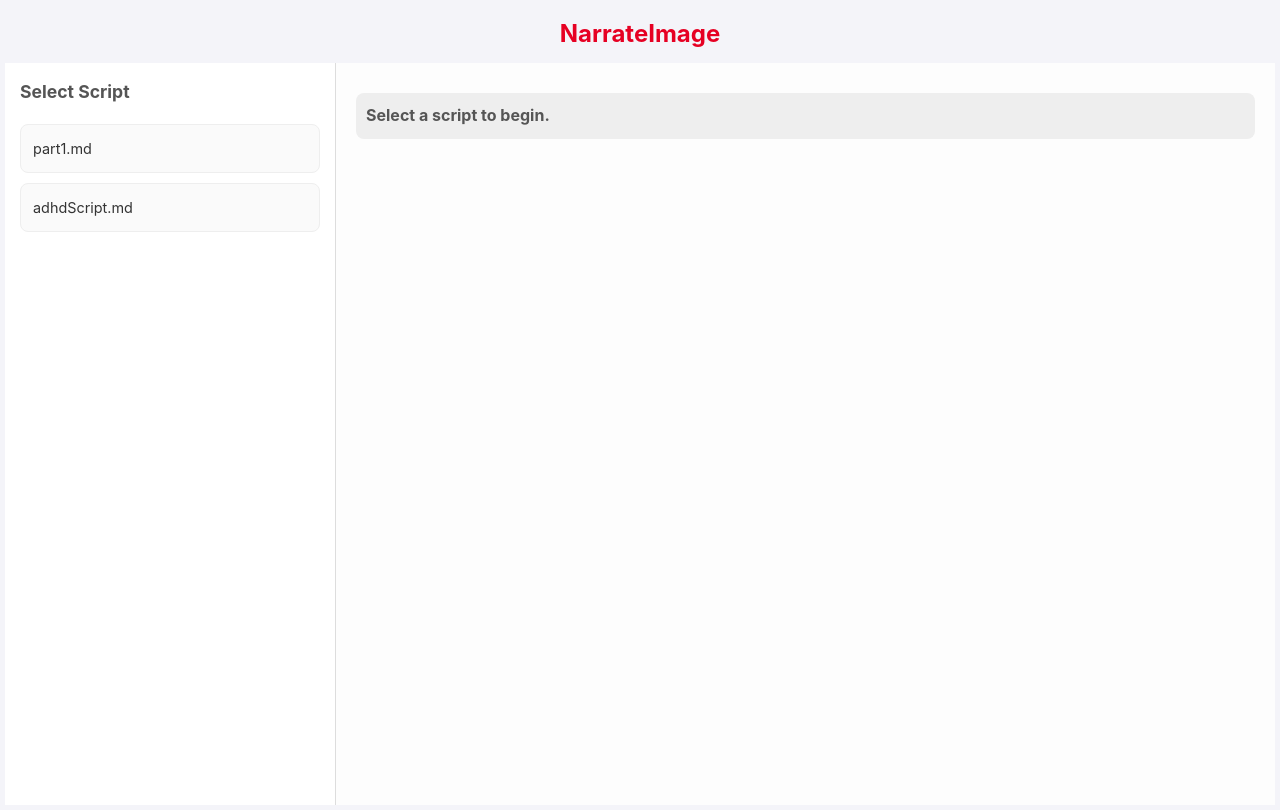
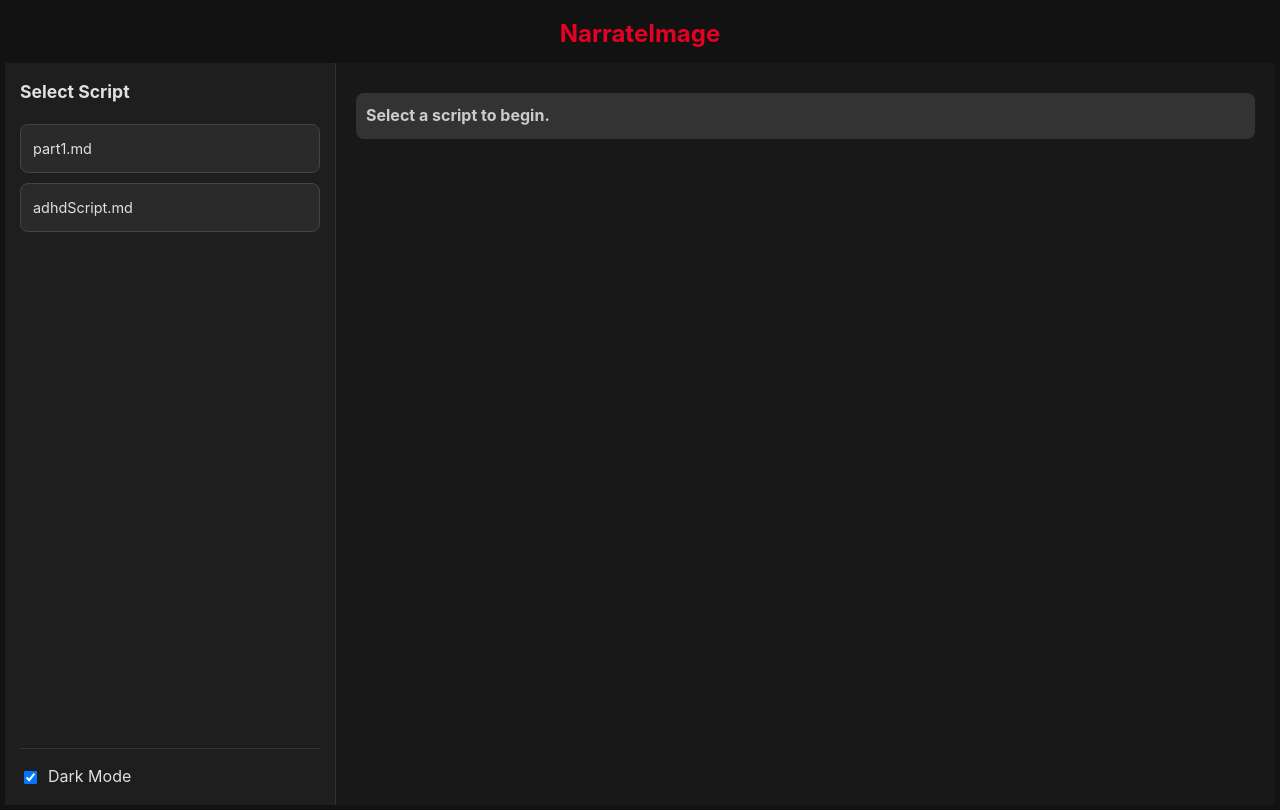
Before and after one commit to puskarwagle/Pictos, a FastAPI app: page / in a window 1280 px wide. Run offline with FastAPI, Linux system fonts and the light colour scheme.

Commit message:
now with dark mode

```diff
--- a/static/script.js
+++ b/static/script.js
@@ -15,6 +15,28 @@ document.addEventListener('DOMContentLoaded', () => {
 
     let selectedScript = null;
     let processedSegments = [];
+
+    // Dark Mode Toggle Logic
+    const darkModeToggle = document.getElementById('darkModeToggle');
+    // Enable dark mode by default if no preference is saved
+    const isDarkMode = localStorage.getItem('darkMode') !== 'false';
+
+    if (darkModeToggle) {
+        darkModeToggle.checked = isDarkMode;
+        darkModeToggle.addEventListener('change', (e) => {
+            if (e.target.checked) {
+                document.body.classList.add('dark-mode');
+                localStorage.setItem('darkMode', 'true');
+            } else {
+                document.body.classList.remove('dark-mode');
+                localStorage.setItem('darkMode', 'false');
+            }
+        });
+    }
+
+    if (isDarkMode) {
+        document.body.classList.add('dark-mode');
+    }
 
     // Load available scripts on startup
     async function loadScripts() {
--- a/static/style.css
+++ b/static/style.css
@@ -1,10 +1,51 @@
+:root {
+    --bg-color: #f4f4f9;
+    --text-color: #333;
+    --sidebar-bg: #fff;
+    --sidebar-border: #ddd;
+    --content-bg: #fdfdfd;
+    --tile-bg: #fafafa;
+    --tile-border: #eee;
+    --tile-hover-bg: #fff5f6;
+    --editor-bg: #fff;
+    --editor-border: #ccc;
+    --editor-text: #333;
+    --status-bg: #eee;
+    --status-text: #555;
+    --card-bg: #fff;
+    --card-border: #eee;
+    --keyword-bg: #f0f0f0;
+    --keyword-text: #444;
+}
+
+body.dark-mode {
+    --bg-color: #121212;
+    --text-color: #e0e0e0;
+    --sidebar-bg: #1e1e1e;
+    --sidebar-border: #333;
+    --content-area-bg: #181818;
+    --tile-bg: #2a2a2a;
+    --tile-border: #444;
+    --tile-hover-bg: #3a1a1e;
+    --editor-bg: #222;
+    --editor-border: #444;
+    --editor-text: #e0e0e0;
+    --status-bg: #333;
+    --status-text: #ccc;
+    --card-bg: #2a2a2a;
+    --card-border: #444;
+    --keyword-bg: #444;
+    --keyword-text: #ddd;
+}
+
 body {
     font-family: -apple-system, BlinkMacSystemFont, "Segoe UI", Roboto, Helvetica, Arial, sans-serif;
-    background-color: #f4f4f9;
-    color: #333;
+    background-color: var(--bg-color);
+    color: var(--text-color);
     line-height: 1.6;
     margin: 5px;
     padding: 0;
+    transition: background-color 0.3s, color 0.3s;
 }
 
 .container-fluid {
@@ -29,8 +70,8 @@ h1 {
 
 .sidebar {
     width: 300px;
-    background: #fff;
-    border-right: 1px solid #ddd;
+    background: var(--sidebar-bg);
+    border-right: 1px solid var(--sidebar-border);
     padding: 15px;
     overflow-y: auto;
     display: flex;
@@ -41,7 +82,7 @@ h1 {
 .sidebar h3 {
     margin-top: 0;
     font-size: 1.1rem;
-    color: #555;
+    color: var(--text-color);
     word-break: break-all;
 }
 
@@ -49,7 +90,7 @@ h1 {
     flex: 1;
     padding: 20px;
     overflow-y: auto;
-    background: #fdfdfd;
+    background: var(--content-area-bg, #fdfdfd);
 }
 
 .scripts-grid {
@@ -60,18 +101,18 @@ h1 {
 
 .script-tile {
     padding: 12px;
-    border: 1px solid #eee;
+    border: 1px solid var(--tile-border);
     border-radius: 8px;
     cursor: pointer;
     transition: all 0.2s;
-    background: #fafafa;
+    background: var(--tile-bg);
     font-size: 0.9rem;
     word-break: break-all;
 }
 
 .script-tile:hover {
     border-color: #e60023;
-    background: #fff5f6;
+    background: var(--tile-hover-bg);
 }
 
 .script-tile.selected {
@@ -94,16 +135,17 @@ h1 {
 }
 
 #scriptEditor {
-    width: 100&;
+    width: 100%;
     height: 90vh;
-    overflow-x:auto;
+    overflow-x: auto;
     padding: 15px;
-    border: 1px solid #ccc;
+    border: 1px solid var(--editor-border);
     border-radius: 8px;
     font-family: 'Courier New', Courier, monospace;
     font-size: 14px;
     line-height: 1.5;
-    background: #fff;
+    background: var(--editor-bg);
+    color: var(--editor-text);
     box-shadow: inset 0 1px 3px rgba(0,0,0,0.1);
     resize: none;
 }
@@ -140,12 +182,21 @@ button:disabled {
     background-color: #e0e0e0;
 }
 
+body.dark-mode .secondary-btn {
+    background-color: #333;
+    color: #e0e0e0;
+}
+
+body.dark-mode .secondary-btn:hover {
+    background-color: #444;
+}
+
 .status {
     margin: 10px 0;
     font-weight: bold;
-    color: #555;
+    color: var(--status-text);
     padding: 10px;
-    background: #eee;
+    background: var(--status-bg);
     border-radius: 8px;
 }
 
@@ -157,12 +208,12 @@ button:disabled {
 }
 
 .segment-card {
-    border: 1px solid #eee;
+    border: 1px solid var(--card-border);
     border-radius: 12px;
     padding: 20px;
     display: flex;
     gap: 20px;
-    background: #fff;
+    background: var(--card-bg);
     box-shadow: 0 2px 4px rgba(0,0,0,0.05);
 }
 
@@ -182,11 +233,11 @@ button:disabled {
 }
 
 .keyword-tag {
-    background: #f0f0f0;
+    background: var(--keyword-bg);
     padding: 3px 10px;
     border-radius: 15px;
     font-size: 0.8rem;
-    color: #444;
+    color: var(--keyword-text);
 }
 
 .segment-images {
@@ -201,7 +252,7 @@ button:disabled {
     height: 140px;
     object-fit: cover;
     border-radius: 10px;
-    border: 1px solid #eee;
+    border: 1px solid var(--tile-border);
     transition: transform 0.2s;
 }
 
--- a/templates/index.html
+++ b/templates/index.html
@@ -28,6 +28,13 @@
                         <button id="downloadBtn" style="display: none;">Download Images</button>
                     </div>
                 </div>
+
+                <div class="theme-toggle" style="margin-top: auto; padding-top: 15px; border-top: 1px solid var(--sidebar-border, #ddd);">
+                    <label style="cursor: pointer; display: flex; align-items: center; gap: 8px;">
+                        <input type="checkbox" id="darkModeToggle">
+                        <span>Dark Mode</span>
+                    </label>
+                </div>
             </div>
 
             <div class="content-area">
```
